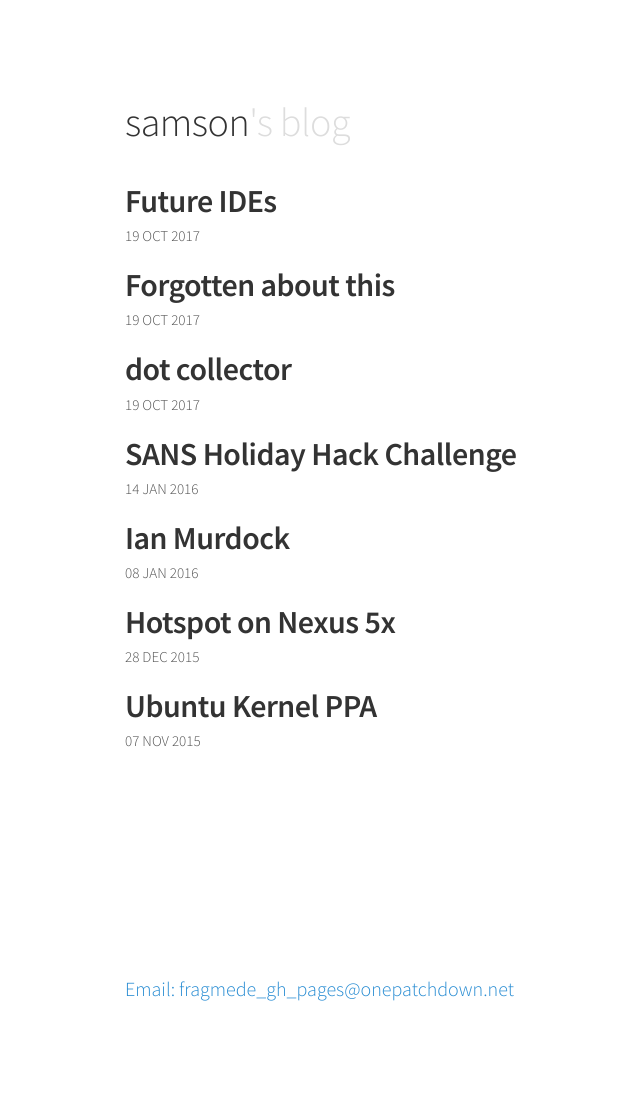
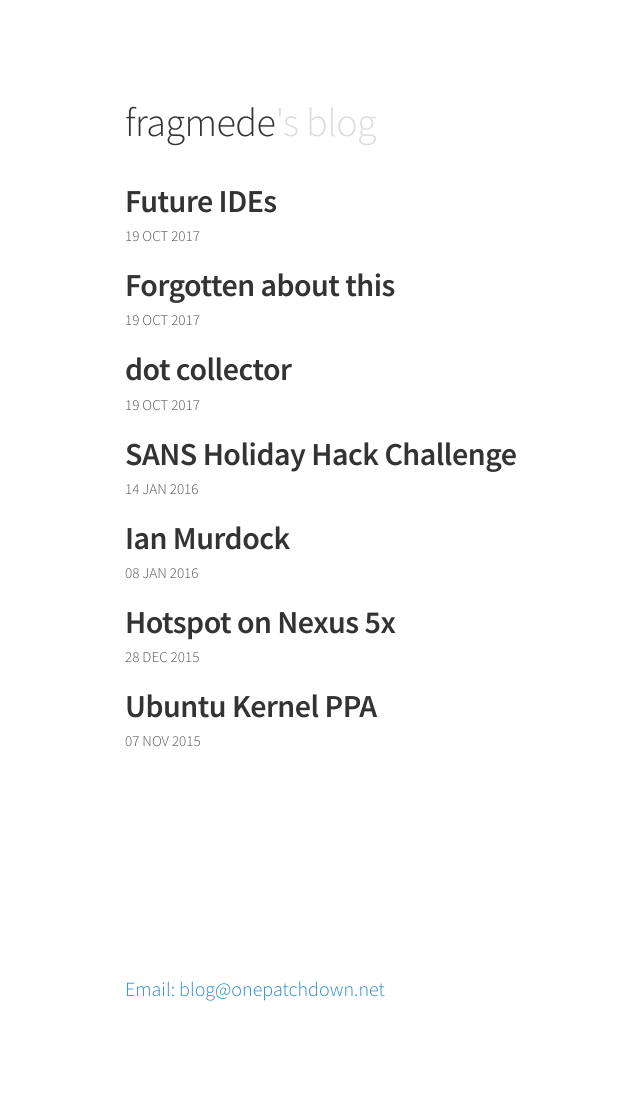
Before and after one commit to fragmede/fragmede.github.io, a Jekyll site: the page built from index.html, in a window 1280 px wide. Shown: the whole page, without its empty margins (155-795 px from the left). Built offline with Jekyll 4.4.1, drawn with Linux system fonts in a browser that asks for light colours.

Commit message:
Update config.

```diff
--- a/_config.yml
+++ b/_config.yml
@@ -1,7 +1,7 @@
 # Site settings
-title: Blogity blog blog.
-name: samson
-email: fragmede_gh_pages@onepatchdown.net
+title: Blogity blog blog. Journal
+name: fragmede
+email: blog@onepatchdown.net
 description: "blogidy blog blog: random notes/thoughts/etc"
 baseurl: ""
 url: "http://blog.onepatchdown.net"
```
